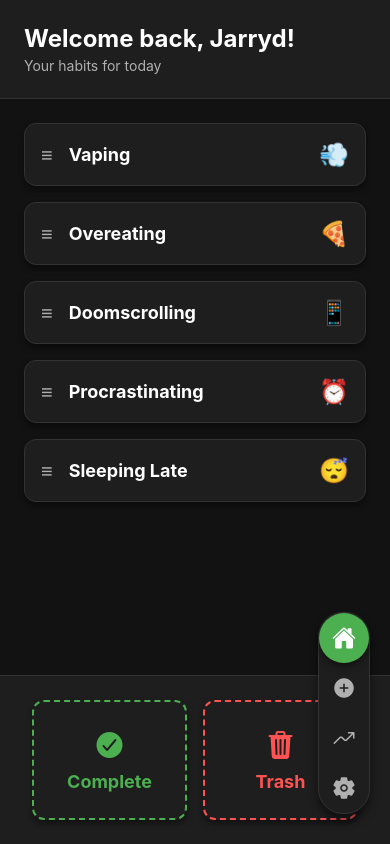
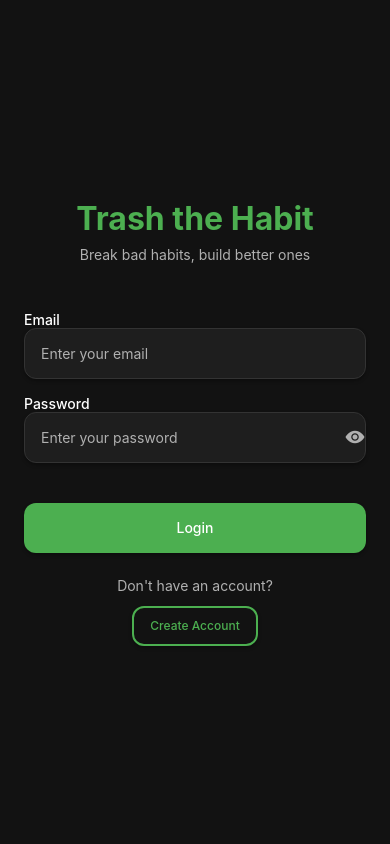
Before and after one commit to Jarryd-Carelse/DV300--Trash-the-habit, a React Native app in the folder TrashTheHabit/: screen /Login in a window 390 px wide. Built offline with nearby package versions, Linux system fonts and the light colour scheme.

Commit message:
Added better Navigation between screens

```diff
--- a/TrashTheHabit/src/components/CustomInput.js
+++ b/TrashTheHabit/src/components/CustomInput.js
@@ -57,7 +57,7 @@ const CustomInput = ({
             inputStyle
           ]}
           placeholder={placeholder}
-          placeholderTextColor={COLORS.gray}
+          placeholderTextColor={COLORS.textSecondary}
           value={value}
           onChangeText={onChangeText}
           secureTextEntry={secureTextEntry && !showPassword}
@@ -81,7 +81,7 @@ const CustomInput = ({
             <Ionicons
               name={showPassword ? 'eye-off' : 'eye'}
               size={20}
-              color={COLORS.gray}
+              color={COLORS.textSecondary}
             />
           </TouchableOpacity>
         )}
@@ -136,7 +136,8 @@ const styles = StyleSheet.create({
   },
   eyeButton: {
     padding: SIZES.sm,
-    marginRight: SIZES.sm,
+    paddingRight: SIZES.md,
+    marginRight: SIZES.lg,
   },
   errorText: {
     ...FONTS.regular,
--- a/TrashTheHabit/src/navigation/AppNavigator.js
+++ b/TrashTheHabit/src/navigation/AppNavigator.js
@@ -1,19 +1,47 @@
-import React from 'react';
+import React, { useState, useEffect } from 'react';
 import { createStackNavigator } from '@react-navigation/stack';
 import HabitScreen from '../screens/HabitScreen';
 import AddHabitScreen from '../screens/AddHabitScreen';
 import ProgressScreen from '../screens/ProgressScreen';
 import SettingsScreen from '../screens/SettingsScreen';
+import LoginScreen from '../screens/LoginScreen';
+import SignUpScreen from '../screens/SignUpScreen';
+import { getLoginStatus } from '../utils/storage';
 
 const Stack = createStackNavigator();
 
 const AppNavigator = () => {
+  const [isLoggedIn, setIsLoggedIn] = useState(false);
+  const [isLoading, setIsLoading] = useState(true);
+
+  useEffect(() => {
+    checkLoginStatus();
+  }, []);
+
+  const checkLoginStatus = async () => {
+    try {
+      const loginStatus = await getLoginStatus();
+      setIsLoggedIn(loginStatus);
+    } catch (error) {
+      console.error('Error checking login status:', error);
+    } finally {
+      setIsLoading(false);
+    }
+  };
+
+  if (isLoading) {
+    return null; // You could add a loading screen here
+  }
+
   return (
     <Stack.Navigator
       screenOptions={{
         headerShown: false,
       }}
+      initialRouteName={isLoggedIn ? "Home" : "Login"}
     >
+      <Stack.Screen name="Login" component={LoginScreen} />
+      <Stack.Screen name="SignUp" component={SignUpScreen} />
       <Stack.Screen name="Home" component={HabitScreen} />
       <Stack.Screen name="AddHabit" component={AddHabitScreen} />
       <Stack.Screen name="Progress" component={ProgressScreen} />
--- a/TrashTheHabit/src/screens/LoginScreen.js
+++ b/TrashTheHabit/src/screens/LoginScreen.js
@@ -12,6 +12,7 @@ import { SafeAreaView } from 'react-native-safe-area-context';
 import CustomInput from '../components/CustomInput';
 import CustomButton from '../components/CustomButton';
 import { COLORS, SIZES, FONTS, SPACING } from '../constants/theme';
+import { setLoginStatus } from '../utils/storage';
 
 const LoginScreen = ({ navigation }) => {
   const [email, setEmail] = useState('');
@@ -47,11 +48,10 @@ const LoginScreen = ({ navigation }) => {
       // Check for the specific user credentials
       if (email === 'jarryd@mail.com' && password === '123456') {
         // Set login status
-        const { setLoginStatus } = require('../../utils/storage');
         await setLoginStatus(true);
 
         setLoading(false);
-        navigation.replace('MainApp');
+        navigation.replace('Home');
       } else {
         setLoading(false);
         Alert.alert('Error', 'Invalid credentials. Use jarryd@mail.com / 123456');
@@ -109,12 +109,13 @@ const LoginScreen = ({ navigation }) => {
             />
 
             <View style={styles.signUpContainer}>
-              <Text style={styles.signUpText}>Don't have an account? </Text>
+              <Text style={styles.signUpText}>Don't have an account?</Text>
               <CustomButton
                 title="Create Account"
                 onPress={handleSignUp}
                 variant="outline"
                 size="small"
+                style={styles.createAccountButton}
               />
             </View>
           </View>
@@ -160,15 +161,17 @@ const styles = StyleSheet.create({
     marginTop: SPACING.lg,
   },
   signUpContainer: {
-    flexDirection: 'row',
     alignItems: 'center',
-    justifyContent: 'center',
     marginTop: SPACING.lg,
   },
   signUpText: {
     ...FONTS.regular,
     fontSize: SIZES.font,
     color: COLORS.textSecondary,
+    marginBottom: SPACING.sm,
+  },
+  createAccountButton: {
+    marginTop: SPACING.xs,
   },
 });
 
--- a/TrashTheHabit/src/screens/SettingsScreen.js
+++ b/TrashTheHabit/src/screens/SettingsScreen.js
@@ -11,7 +11,7 @@ import {
 import { SafeAreaView } from 'react-native-safe-area-context';
 import { Ionicons } from '@expo/vector-icons';
 import { COLORS, SIZES, FONTS, SPACING } from '../constants/theme';
-import { getUserSettings, saveUserSettings, clearAllData } from '../utils/storage';
+import { getUserSettings, saveUserSettings, clearAllData, setLoginStatus } from '../utils/storage';
 
 const SettingsScreen = ({ navigation }) => {
   const [settings, setSettings] = useState({
@@ -60,7 +60,7 @@ const SettingsScreen = ({ navigation }) => {
     );
   };
 
-  const handleLogout = () => {
+  const handleLogout = async () => {
     Alert.alert(
       'Logout',
       'Are you sure you want to logout?',
@@ -69,7 +69,19 @@ const SettingsScreen = ({ navigation }) => {
         {
           text: 'Logout',
           style: 'destructive',
-          onPress: () => navigation.replace('Login'),
+          onPress: async () => {
+            try {
+              // Clear login status
+              await setLoginStatus(false);
+
+              // Navigate to login screen
+              navigation.replace('Login');
+            } catch (error) {
+              console.error('Error during logout:', error);
+              // Still navigate to login even if clearing data fails
+              navigation.replace('Login');
+            }
+          },
         },
       ]
     );
--- a/TrashTheHabit/src/screens/SignUpScreen.js
+++ b/TrashTheHabit/src/screens/SignUpScreen.js
@@ -59,7 +59,7 @@ const SignUpScreen = ({ navigation }) => {
         [
           {
             text: 'OK',
-            onPress: () => navigation.replace('MainApp'),
+            onPress: () => navigation.replace('Home'),
           },
         ]
       );
@@ -122,12 +122,13 @@ const SignUpScreen = ({ navigation }) => {
             />
 
             <View style={styles.loginContainer}>
-              <Text style={styles.loginText}>Already have an account? </Text>
+              <Text style={styles.loginText}>Already have an account?</Text>
               <CustomButton
                 title="Back to Login"
                 onPress={handleBackToLogin}
                 variant="outline"
                 size="small"
+                style={styles.backToLoginButton}
               />
             </View>
           </View>
@@ -173,15 +174,17 @@ const styles = StyleSheet.create({
     marginTop: SPACING.lg,
   },
   loginContainer: {
-    flexDirection: 'row',
     alignItems: 'center',
-    justifyContent: 'center',
     marginTop: SPACING.lg,
   },
   loginText: {
     ...FONTS.regular,
     fontSize: SIZES.font,
     color: COLORS.textSecondary,
+    marginBottom: SPACING.sm,
+  },
+  backToLoginButton: {
+    marginTop: SPACING.xs,
   },
 });
 
```
